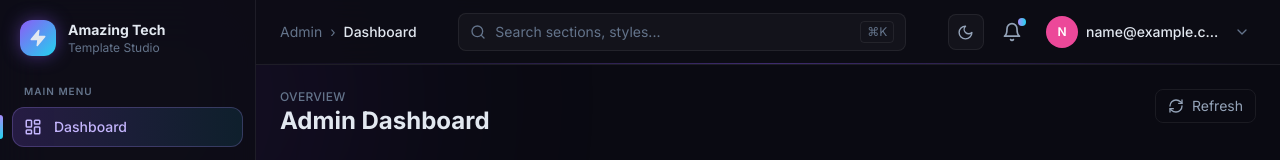
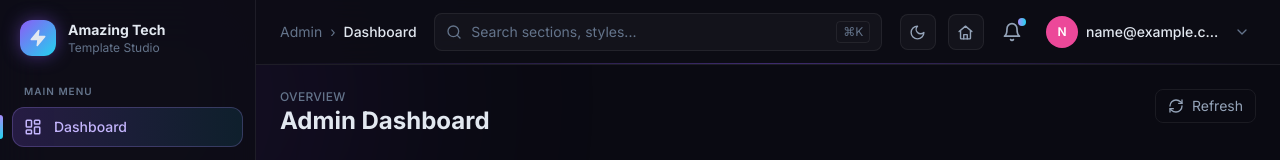
Before and after one commit to phat2003/lading-custom, a React (Vite) app in the folder frontend/: page /admin in a window 1280 px wide. Shown: the top 160 px of the page. Built offline with nearby package versions, Linux system fonts and the light colour scheme; no server answers; sample sign-in values are in the browser's storage; a web font is replaced by a local one.

Commit message:
update đường dẫn vào trang home từ admin

```diff
--- /dev/null
+++ b/frontend/src/components/icons/HomeIcon.jsx
@@ -0,0 +1,12 @@
+import Icon from './Icon'
+
+// Trang chủ công khai (nút "Xem trang chủ" ở header admin).
+export default function HomeIcon(props) {
+  return (
+    <Icon {...props}>
+      <path d="M3 10.5 12 3l9 7.5" />
+      <path d="M5 9.5V20a1 1 0 0 0 1 1h12a1 1 0 0 0 1-1V9.5" />
+      <path d="M9.5 21v-6h5v6" />
+    </Icon>
+  )
+}
--- a/frontend/src/components/icons/index.js
+++ b/frontend/src/components/icons/index.js
@@ -78,6 +78,7 @@ export { default as CodeIcon } from './CodeIcon'
 export { default as ActivityIcon } from './ActivityIcon'
 export { default as SunIcon } from './SunIcon'
 export { default as MoonIcon } from './MoonIcon'
+export { default as HomeIcon } from './HomeIcon'
 
 // Base wrapper (tạo icon mới: <Icon>...path...</Icon>)
 export { default as Icon } from './Icon'
--- a/frontend/src/components/layout/Navbar.jsx
+++ b/frontend/src/components/layout/Navbar.jsx
@@ -2,7 +2,8 @@ import { Link, useNavigate } from 'react-router-dom'
 import { useAuth } from '../../context/AuthContext'
 
 export default function Navbar() {
-  const { user, logout } = useAuth()
+  // dashboardPath: admin -> /admin, user thường -> /projects
+  const { user, logout, dashboardPath } = useAuth()
   const navigate = useNavigate()
 
   const handleLogout = () => {
@@ -55,7 +56,7 @@ export default function Navbar() {
                 Hi, <strong className="text-white">{user.full_name || user.email}</strong>
               </span>
               <Link
-                to="/projects"
+                to={dashboardPath}
                 className="rounded-lg bg-blue-600 px-4 py-2 text-sm font-semibold text-white shadow-lg shadow-blue-600/30 transition-all hover:bg-blue-500 hover:shadow-blue-600/40 hover:-translate-y-0.5 active:translate-y-0"
               >
                 Vào Dashboard
--- a/frontend/src/context/AuthContext.jsx
+++ b/frontend/src/context/AuthContext.jsx
@@ -37,8 +37,15 @@ export function AuthProvider({ children }) {
     setUser(null)
   }
 
+  const isAdmin = user?.role === 'admin' || user?.role === 'super_admin'
+  // Nơi "về nhà" sau khi đăng nhập / bấm "Vào Dashboard".
+  // Định nghĩa một chỗ duy nhất để các trang không tự đoán mỗi nơi một kiểu.
+  const dashboardPath = isAdmin ? '/admin' : '/projects'
+
   return (
-    <AuthContext.Provider value={{ user, loading, login, register, logout }}>
+    <AuthContext.Provider
+      value={{ user, loading, login, register, logout, isAdmin, dashboardPath }}
+    >
       {children}
     </AuthContext.Provider>
   )
--- a/frontend/src/pages/Login.jsx
+++ b/frontend/src/pages/Login.jsx
@@ -3,7 +3,7 @@ import { useNavigate, Link } from 'react-router-dom'
 import { useAuth } from '../context/AuthContext'
 
 export default function Login() {
-  const { login } = useAuth()
+  const { login, dashboardPath } = useAuth()
   const navigate = useNavigate()
   const [email, setEmail] = useState('')
   const [password, setPassword] = useState('')
@@ -34,8 +34,10 @@ export default function Login() {
     }
   }
 
+  // Màn hình chào chỉ hiện với user thường, nhưng vẫn dùng dashboardPath
+  // để không phải sửa 2 nơi nếu sau này đổi đường dẫn.
   const handleStartWorkspace = () => {
-    navigate('/projects')
+    navigate(dashboardPath)
   }
 
   // Screen after successful login
--- a/frontend/src/pages/admin/layout/AdminTopbar.jsx
+++ b/frontend/src/pages/admin/layout/AdminTopbar.jsx
@@ -7,6 +7,7 @@ import {
   LogOutIcon,
   SunIcon,
   MoonIcon,
+  HomeIcon,
 } from '../../../components/icons'
 import Avatar from '../../../components/common/Avatar'
 import { useAuth } from '../../../context/AuthContext'
@@ -94,6 +95,17 @@ export default function AdminTopbar() {
           </span>
         </button>
 
+        {/* Xem trang chủ công khai — mở tab mới để không mất chỗ đang làm trong admin */}
+        <a
+          href="/"
+          target="_blank"
+          rel="noopener noreferrer"
+          title="Xem trang chủ (mở tab mới)"
+          className="grid h-9 w-9 place-items-center rounded-lg border border-[var(--bd-border)] bg-[var(--bd-fill)] text-[var(--bd-dim)] transition-all duration-200 hover:-translate-y-0.5 hover:border-violet-400/40 hover:text-violet-400"
+        >
+          <HomeIcon size={17} />
+        </a>
+
         <button className="relative rounded-lg p-1.5 text-[var(--bd-dim)] transition-colors hover:bg-[var(--bd-fill-hover)] hover:text-[var(--bd-text)]" title="Thông báo">
           <BellIcon size={20} />
           <span className="absolute right-0.5 top-0.5 h-2 w-2 rounded-full bg-gradient-to-r from-violet-400 to-cyan-400" />
```
